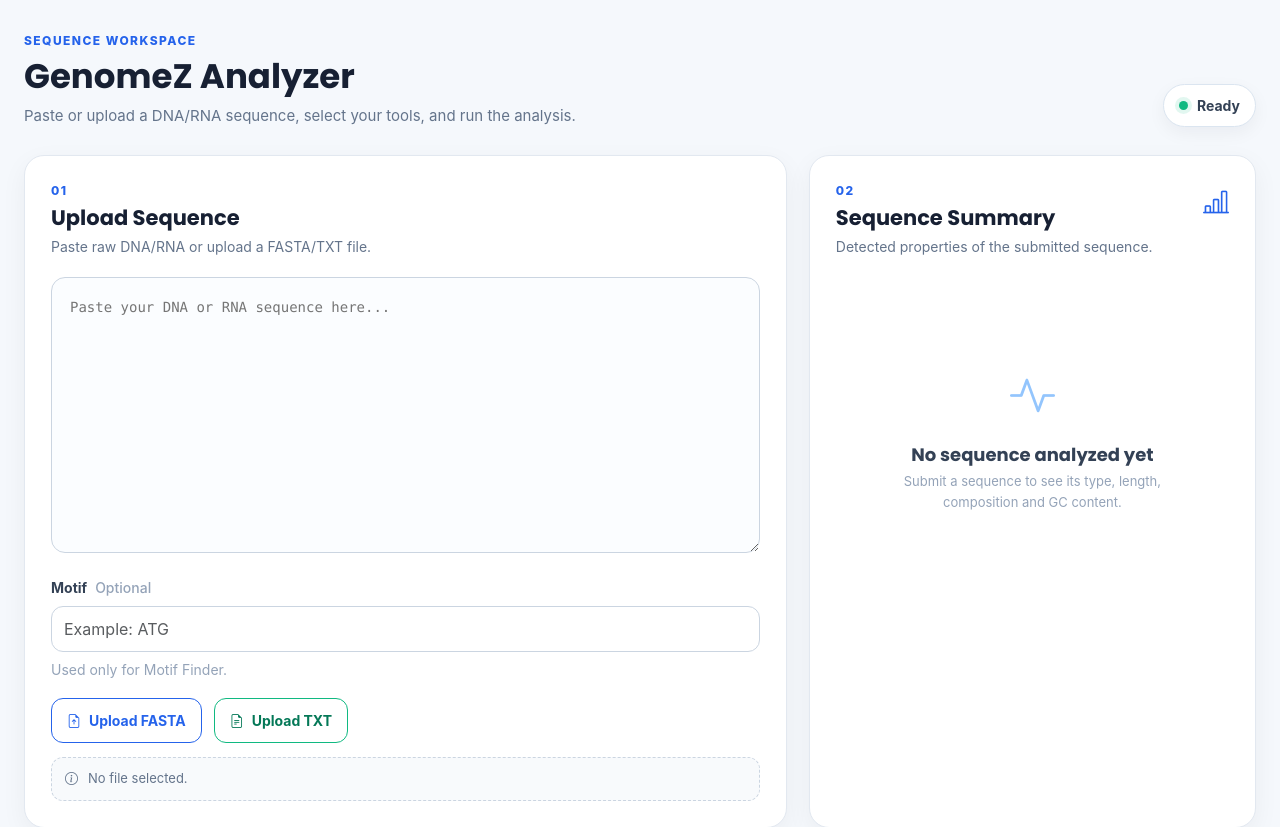
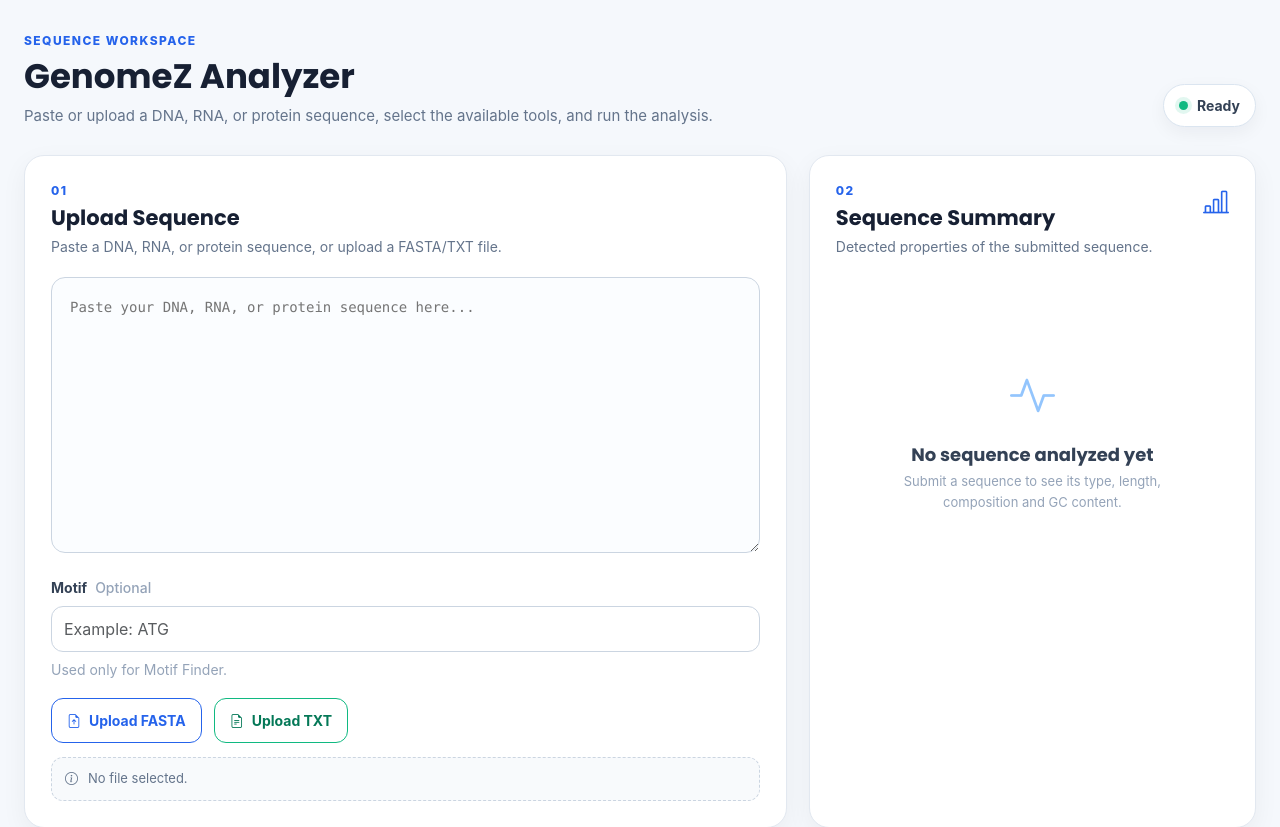
Before and after one commit to adityatiwari-git/GenomeZ, a Django app: page /analyzer/ in a window 1280 px wide. Shown: the part 57-884 px from the top of the page. Run offline with Django 5.2, Linux system fonts and the light colour scheme; some libraries are stand-ins or nearby versions.

Commit message:
Improve protein analyzer UI

```diff
--- a/templates/analyzer/analyzer.html
+++ b/templates/analyzer/analyzer.html
@@ -12,7 +12,7 @@
             <div>
                 <span class="analyzer-kicker">Sequence Workspace</span>
                 <h1>GenomeZ Analyzer</h1>
-                <p>Paste or upload a DNA/RNA sequence, select your tools, and run the analysis.</p>
+                <p>Paste or upload a DNA, RNA, or protein sequence, select the available tools, and run the analysis.</p>
             </div>
 
             <div class="analyzer-status">
@@ -32,7 +32,7 @@
                         <div>
                             <span class="panel-label">01</span>
                             <h2>Upload Sequence</h2>
-                            <p>Paste raw DNA/RNA or upload a FASTA/TXT file.</p>
+                            <p>Paste a DNA, RNA, or protein sequence, or upload a FASTA/TXT file.</p>
                         </div>
                         <i class="bi bi-dna panel-icon"></i>
                     </div>
@@ -41,7 +41,7 @@
                         class="sequence-box"
                         name="sequence"
                         rows="10"
-                        placeholder="Paste your DNA or RNA sequence here...">{{ uploaded_sequence }}</textarea>
+                        placeholder="Paste your DNA, RNA, or protein sequence here...">{{ uploaded_sequence }}</textarea>
 
                     <div class="field-group">
                         <label for="motif" class="field-label">Motif <span>Optional</span></label>
@@ -99,8 +99,10 @@
                             <div class="stat-card">
                                 <span>Length</span>
                                 <strong>{{ result.length }}</strong>
-                                <small>bp</small>
+                                <small>{% if result.type == "PROTEIN" %}aa{% else %}bp{% endif %}</small>
                             </div>
+
+                            {% if result.type != "PROTEIN" %}
                                 <div class="stat-card">
                                     <span>GC Content</span>
                                     <strong>{{ result.gc_percent }}%</strong>
@@ -109,8 +111,35 @@
                                     <span>{{ result.other_name }} Content</span>
                                     <strong>{{ result.other_percent }}%</strong>
                                 </div>
+                            {% else %}
+                                <div class="stat-card">
+                                    <span>Amino Acids</span>
+                                    <strong>{{ result.length }}</strong>
+                                </div>
+                                <div class="stat-card">
+                                    <span>Input Type</span>
+                                    <strong>Protein</strong>
+                                </div>
+                            {% endif %}
                         </div>
 
+                        {% if result.type == "PROTEIN" %}
+                        <div class="composition-section">
+                            <div class="composition-heading">
+                                <h3>Amino Acid Composition</h3>
+                                <span>{{ result.length }} amino acids</span>
+                            </div>
+
+                            <div class="protein-grid">
+                                {% for amino_acid, count in result.counts.items %}
+                                <div class="base-box">
+                                    <strong>{{ amino_acid }}</strong>
+                                    <span>{{ count }}</span>
+                                </div>
+                                {% endfor %}
+                            </div>
+                        </div>
+                    {% else %}
                         <div class="composition-section">
                             <div class="composition-heading">
                                 <h3>Base Composition</h3>
@@ -146,6 +175,7 @@
                                 </div>
                             </div>
                         </div>
+                    {% endif %}
                     {% elif result %}
                         <div class="summary-status error">
                             <i class="bi bi-x-circle-fill"></i>
@@ -258,9 +288,9 @@
 
                     <div class="quality-list">
                         <div><i class="bi bi-check-circle-fill"></i><span>Valid {{ result.type }} sequence</span></div>
-                        <div><i class="bi bi-check-circle-fill"></i><span>Only valid nucleotide bases detected</span></div>
+                        <div><i class="bi bi-check-circle-fill"></i><span>{% if result.type == "PROTEIN" %}Only valid amino-acid letters detected{% else %}Only valid nucleotide bases detected{% endif %}</span></div>
                         <div><i class="bi bi-check-circle-fill"></i><span>Sequence normalized to uppercase</span></div>
-                        <div><i class="bi bi-check-circle-fill"></i><span>Ready for downstream analysis</span></div>
+                        <div><i class="bi bi-check-circle-fill"></i><span>Ready for {% if result.type == "PROTEIN" %}protein analysis{% else %}downstream analysis{% endif %}</span></div>
                     </div>
                 </section>
 
@@ -279,7 +309,7 @@
                     </div>
                     <div class="input-detail">
                         <span>Sequence length</span>
-                        <strong>{{ result.length }} bases</strong>
+                        <strong>{{ result.length }} {% if result.type == "PROTEIN" %}amino acids{% else %}bases{% endif %}</strong>
                     </div>
                     <div class="input-detail">
                         <span>Current type</span>
```
Lines whose indentation alone changed are shown as unchanged.
